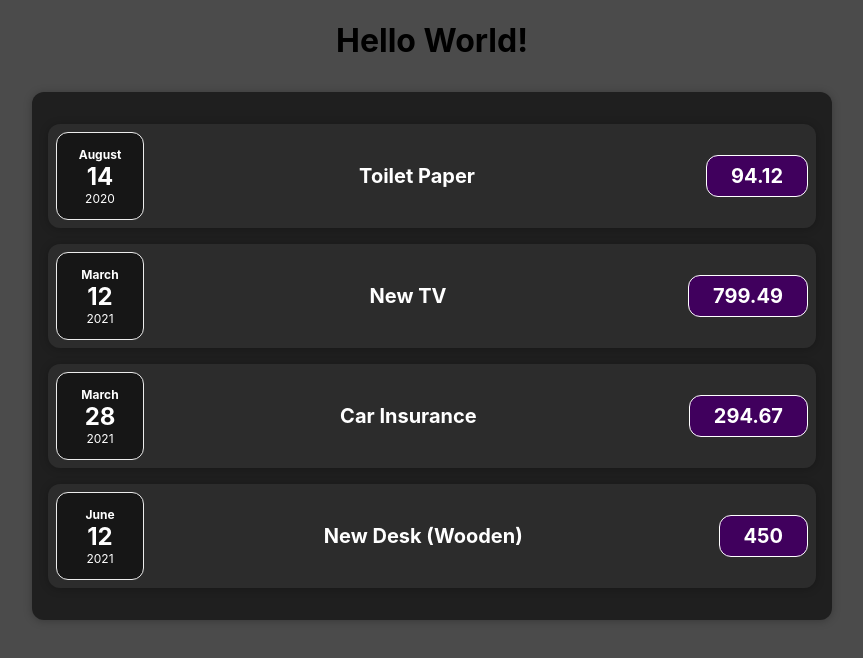
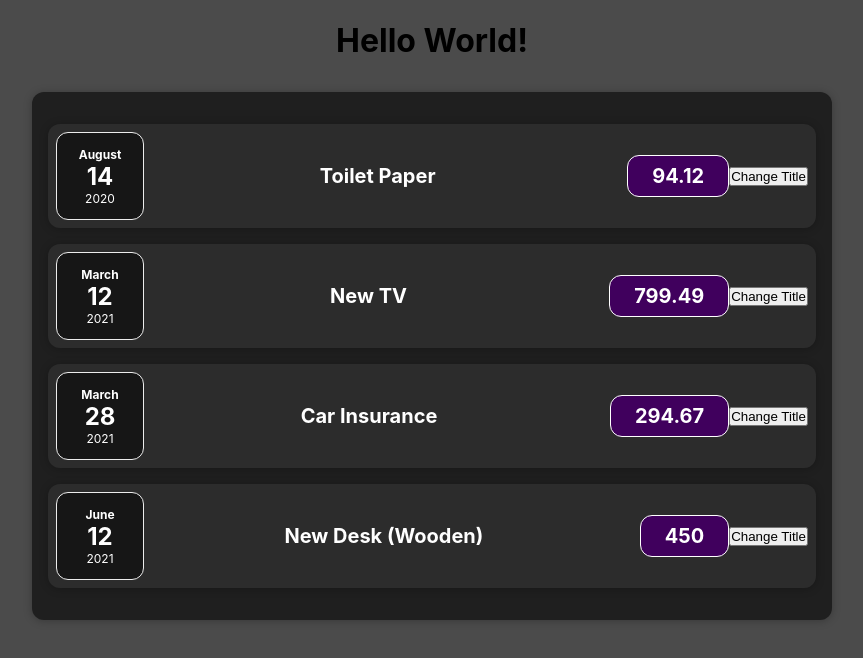
Before and after one commit to g-101/react-complete-guide, a React (Create React App) app: page / in a window 1280 px wide. Shown: the top 658 px of the page, without its empty margins (208-1071 px from the left). Built offline with nearby package versions, Linux system fonts and the light colour scheme.

Commit message:
escutando eventos

```diff
--- a/src/components/Expenses/ExpenseItem.js
+++ b/src/components/Expenses/ExpenseItem.js
@@ -6,7 +6,9 @@ import { ExpenseDate } from './ExpenseDate';
 export const ExpenseItem = ({ props }) => {
   /*o nome do parametro deve ser o mesmo nome passado como key no elemento pai */
   const { title, amount, date } = props;
-
+  const clickHandler = () => {
+    alert('click!');
+  };
   return (
     <Card className="expense-item">
       <ExpenseDate props={date} />
@@ -14,6 +16,7 @@ export const ExpenseItem = ({ props }) => {
         <h2>{title}</h2>
         <div className="expense-item__price">{amount}</div>
       </div>
+      <button onClick={clickHandler}>Change Title</button>
     </Card>
   );
 };
```
